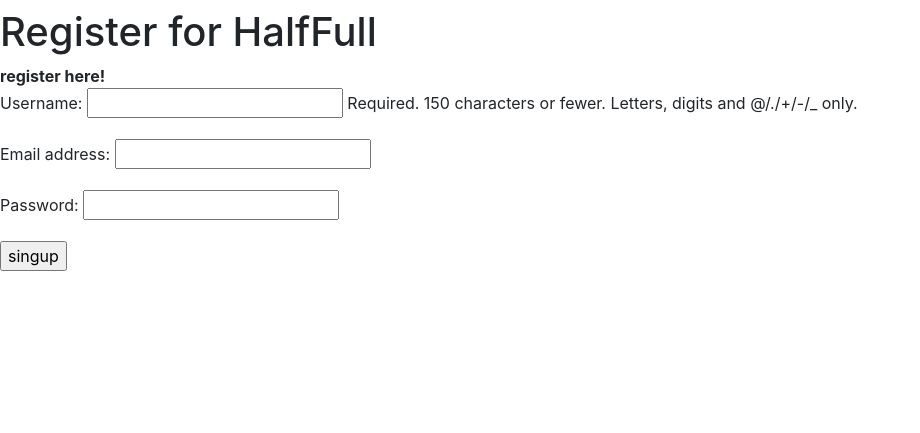
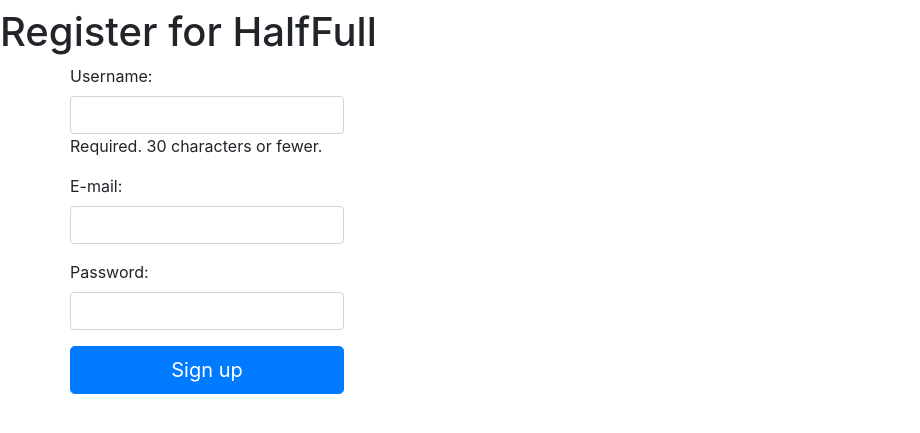
Before and after one commit to HalfFullTeamProject/HalfFull, a Django app: page /HalfFull/signup/ in a window 1280 px wide. Shown: the part 80-513 px from the top of the page, without its empty margins (0-920 px from the left). Run offline with Django 3.2, Linux system fonts and the light colour scheme; some libraries are stand-ins or nearby versions.

Commit message:
styled signup

```diff
--- a/templates/HalfFull/signup.html
+++ b/templates/HalfFull/signup.html
@@ -11,15 +11,38 @@
 Rango says: <strong>thank you for registering!</strong>
 <a href="{% url 'HalfFull:home' %}">Return to the homepage.</a><br />
 {% else %}
-<strong>register here!</strong><br />
-<form id="user_form" method="post" action="{% url 'HalfFull:signup' %}"
+
+<div class="container">
+	<div class="row">
+	<div class="form-group">
+	<form id="user_form" method="post" action="{% url 'HalfFull:signup' %}"
 	enctype="multipart/form-data">
+	{% csrf_token %}
+	<div class="form-group">
 
-	{% csrf_token %}
-
-	{{ user_form.as_p }}
-
-	<input type="submit" name="submit" value="singup" />
-</form>
+	<p class="required"><label class="required" for="id_username">
+		Username:</label>
+	<input class="form-control" id="username" name="username"
+		type="username" />
+	<span class="helptext">
+		Required. 30 characters or fewer.
+	</span>
+	</p>
+	<p class="required"><label class="required" for="id_email">
+		E-mail:</label>
+	<input class="form-control" id="id_email" name="email"
+		type="email" />
+	</p>
+	<p class="required"><label class="required" for="id_password1">
+		Password:</label>
+	<input class="form-control" id="id_password1" name="password1"
+		type="password" />
+	</p>
+	</div>
+	<button class="btn btn-lg btn-primary btn-block" type="submit" value="submit">Sign up</button>
+	</form>
+	</div>
+</div>
+</div>
 {% endif %}
 {% endblock %}
```
